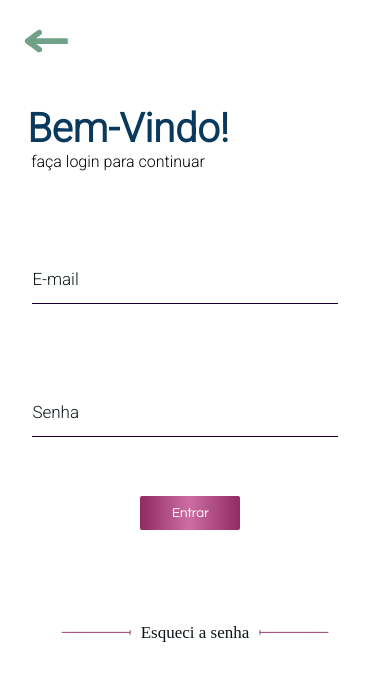
After one commit to Juliana-L1ma/site-educacional, a PHP site: page /login-geral.html in a window 390 px wide. The commit adds this page. Shown: the top 681 px of the page. Run offline with PHP 8.4, Linux system fonts and the light colour scheme.

Commit message:
Add files via upload

```diff
--- a/css/style.css
+++ b/css/style.css
@@ -70,5 +70,200 @@
         height: 30px;
         width: 60px;
       }
+
     /*-------------------------------------------*/
+
+
+
+
+
+
+    /* PÁGINA DE LOGIN GERAL*/
+
+    #seta-verde{
+      margin-top: 4%;
+      width: 23%;
+    }
+
+    .texto-login{
+      margin-top: 8%;
+
+    }
+
+    #texto-login{
+
+      font-family: var(--fontes-de-titulo);
+      font-weight: 800;
+      font-size: 40px;
+      margin-left: 7%;
+      color: var(--azul-escuro);
+
+    }
+
+
+    #texto-login2{
+
+      font-family: var(--fontes-de-titulo);
+      margin-left: 8%;
+
+    }
+
+
+
+
+    .input1-login{
+      margin-top: 20%;
+    }
+
+
+    .input2-login{
+      margin-top: 20%;
+    }
+
+    .form__group {
+      position: relative;
+      padding: 20px 0 0;
+      width: 100%;
+      max-width: 180px;
+    }
+
+    .form__field-login {
+  margin-left: 18%;
+      font-family: var(--fontes-de-titulo);
+      width: 170%;
+      border: none;
+      border-bottom: 1px solid #150031;
+      outline: 0;
+      font-size: 17px;
+      color: var(--preto);
+      padding: 7px 0;
+      background: transparent;
+      transition: border-color 0.2s;
+    }
+
+    .form__field-login::placeholder {
+      color: transparent;
+    }
+
+    .form__field-login:placeholder-shown ~ .form__label-login {
+      font-size: 17px;
+      cursor: text;
+      top: 20px;
+    }
+
+    .form__label-login {
+      font-family: var(--fontes-de-titulo);
+      margin-left: 18%;
+      position: absolute;
+      top: 0;
+      display: block;
+      transition: 0.2s;
+      font-size: 17px;
+      color: var(--preto);
+      pointer-events: none;
+    }
+
+
+
+    .form__field-login:focus ~ .form__label-login {
+      font-family: var(--fontes-de-titulo);
+      position: absolute;
+      top: 0;
+      display: block;
+      transition: 0.2s;
+      font-size: 17px;
+      color: var(--preto);
+      font-weight: 700;
+    }
+
+    /* reset input */
+    .form__field-login:required, .form__field-login:invalid {
+      box-shadow: none;
+    }
+
+
+
+    .olho {
+      cursor: pointer;
+      left: 160px;
+      margin-left: 100%;
+      width: 40%;
+    }
+
+
+
+
+
+
+
+
+
+
+
+
+
+
+    .button {
+      margin-top: 15%;
+      margin-left: 36%;
+      display: flex;
+      justify-content: center;
+      align-items: center;
+      padding: 10px 15px;
+      gap: 15px;
+      background: rgb(145,43,100);
+background: linear-gradient(90deg, rgba(145,43,100,1) 1%, rgba(204,110,163,1) 49%, rgba(145,43,100,1) 100%);
+      outline: 3px --bordo;
+      outline-offset: -3px;
+      border-radius: 2px;
+      border: none;
+      cursor: pointer;
+      transition: 400ms;
+      width: 100px;
+    }
+
+    .button .text {
+      color: white;
+      font-size: 1em;
+      transition: 400ms;
+      font-family: var(--fontes-de-texto);
+
+    }
+
+
+
+
+    .senha-login{
+
+      text-align: center;
+      margin-top: 20%;
+    }
+
+    #senha-login{
+      text-decoration: none;
+      color: var(--preto);
+      text-align: center;
+      margin-top: 4%;
+      font-size: 17px;
+
+    }
+
+
+
+    .img-login{
+      width: 90px;
+    }
+
+
+    .senha-login{
+display: flex;
+flex-direction: row;
+justify-content: center;
+
+
+
+    }
+
+
+
   }
--- /dev/null
+++ b/login-geral.html
@@ -0,0 +1,132 @@
+<!DOCTYPE html>
+<html lang="pt-br">
+<head>
+    <meta charset="UTF-8">
+    <meta http-equiv="X-UA-Compatible" content="IE=edge">
+    <meta name="viewport" content="width=device-width, initial-scale=1.0">
+    <title>Página de login</title>
+    <link rel="stylesheet" href="css/style.css">
+</head>
+<body>
+
+   <header id="header-login">
+
+    <div class="seta-verde">
+
+        <img src="img/imagem-seta.png" alt="" id="seta-verde">
+
+    </div>
+
+   </header>
+
+   <main id="main-login">
+
+    <div class="texto-login">
+
+        <p id="texto-login">
+            Bem-Vindo! <br>
+
+        </p>
+
+        <p id="texto-login2">
+            faça login para continuar
+
+        </p>
+
+
+    </div>
+
+    <form>
+
+        <div class="input1-login">
+
+
+            <div class="form__group field-login">
+
+
+            <input  placeholder="E-mail" required class="form__field-login" type="E-mail" name="password" id="myPassword" size="30" />
+            <label for="name" class="form__label-login">E-mail </label>
+
+
+
+
+
+            </div>
+
+
+        </div>
+
+
+        <div class="input2-login">
+
+
+            <div class="form__group field-login">
+                <input type="password" class="form__field-login" placeholder="Senha" required>
+                <label for="name" class="form__label-login">Senha</label>
+            </div>
+
+
+
+
+            <div class="botao-login">
+
+
+
+                <button class="button" type="submit">
+
+                    <p class="text">Entrar</p>
+                  </button>
+
+
+
+            </div>
+
+
+        </div>
+
+
+
+    </form>
+
+
+
+   </main>
+
+   <footer id="footer-login">
+
+
+
+
+    <div class="senha-login">
+        <img src="img/linha-login-removebg-preview.png" alt="" class="img-login">
+        <a href="#" id="senha-login">Esqueci a senha</a>
+        <img src="img/linha2 -.png" alt="" class="img-login">
+
+    </div>
+
+
+
+   </footer>
+
+</body>
+
+
+
+<script>
+    function mouseoverPass(obj) {
+        var obj = document.getElementById('myPassword');
+        obj.type = "text";
+      }
+      function mouseoutPass(obj) {
+        var obj = document.getElementById('myPassword');
+        obj.type = "password";
+      }
+
+
+
+
+
+
+
+</script>
+</html>
```
Also changed, not shown: img/imagem-seta.png (added), img/linha-login-removebg-preview.png (added), img/linha2 -.png (added), img/olho-login.png (added).
